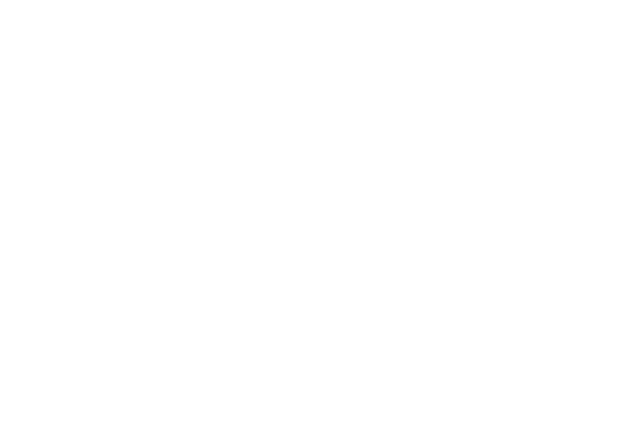
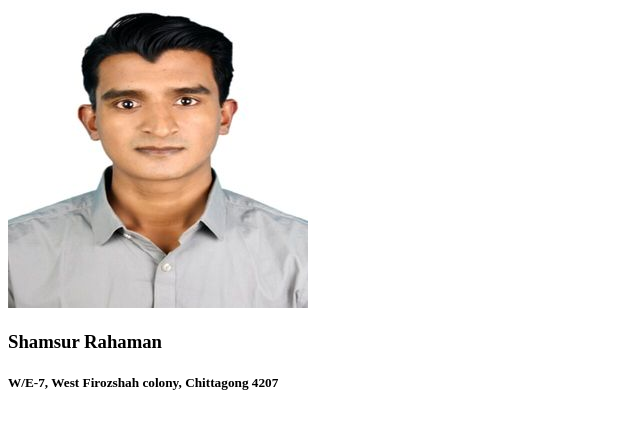
Before and after one commit to Shamsur-Rahaman/portfolio, a plain HTML site: page index.html in a window 1280 px wide. Shown: the whole page, without its empty margins (0-640 px from the left). Drawn offline with Linux system fonts and the light colour scheme.

Commit message:
image added

```diff
--- a/index.html
+++ b/index.html
@@ -7,6 +7,8 @@
     <link rel="stylesheet" href="css/style.css">
 </head>
 <body>
-
+    <img src="images/shamsur_02_300_300.jpg" alt="">
+    <h3>Shamsur Rahaman</h3>
+    <h5>W/E-7, West Firozshah colony, Chittagong 4207</h5>
 </body>
 </html>
```
Also changed, not shown: images/shamsur_02_300_300.jpg (added).
